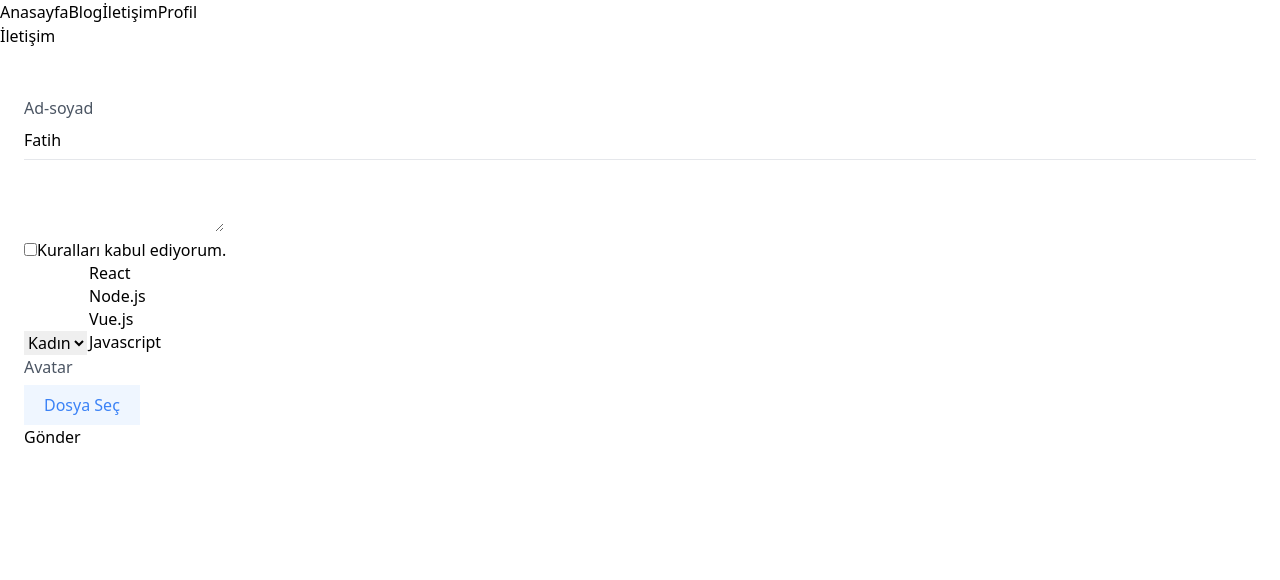
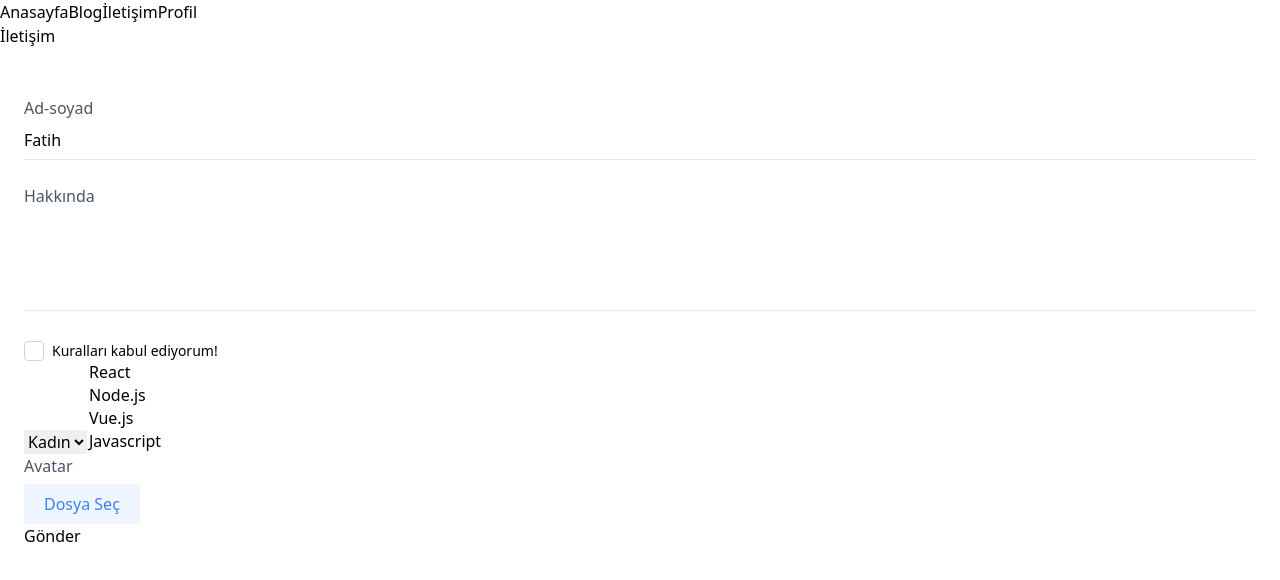
Before and after one commit to fatihkarasoglu/trying-first-react-app-2, a React (Create React App) app: page /Contact in a window 1280 px wide. Shown: the top 580 px of the page. Built offline with nearby package versions, Linux system fonts and the light colour scheme.

Commit message:
commit-7.1

```diff
--- a/package.json
+++ b/package.json
@@ -6,6 +6,7 @@
     "@testing-library/jest-dom": "^5.16.5",
     "@testing-library/react": "^13.4.0",
     "@testing-library/user-event": "^13.5.0",
+    "classnames": "^2.3.2",
     "formik": "^2.2.9",
     "react": "^18.2.0",
     "react-dom": "^18.2.0",
--- a/src/components/form/Checkbox.js
+++ b/src/components/form/Checkbox.js
@@ -1,12 +1,23 @@
 import { useField } from "formik";
-import { FiCheck } from "react-icons/all"
+import { FiCheck } from "react-icons/fi";
+import classNames from "classnames";
 
 export default function Checkbox({ label, ...props}) {
 
     const [field, meta, helpers] = useField(props);
 
-    <label>
-        <div>{label}</div>
-        <input {...props} {...field} />
-    </label>
+    return(
+        <label className="flex gap-x-2 text-sm cursor-pointer items-center">
+            <button onClick={() => {
+                helpers.setValue(!field.value)
+            }} className={classNames({
+                "w-5 h-5 rounded border flex items-center justify-center": true,
+                "border-gray-300 text-transparent": !field.value,
+                "border-blue-600 text-blue-600": field.value
+            })}>
+                <FiCheck size={16} />
+            </button>
+            {label}
+        </label>
+    )
 }
--- /dev/null
+++ b/src/components/form/Textarea.js
@@ -0,0 +1,13 @@
+import { useField } from "formik"
+
+export default function Textarea({ label, ...props}) {
+
+    const [field, meta, helpers] = useField(props)
+
+    return(
+        <label className="block w-full">
+            <div className="text-sm- text-gray-600 block mb-1.5"> {label} </div>
+            <textarea className="w-full border-b resize-none outline-none focus:border-black" {...field} {...props} />
+        </label>
+    )
+}
--- a/src/pages/Contact.js
+++ b/src/pages/Contact.js
@@ -3,6 +3,8 @@ import { Helmet } from "react-helmet";
 
 import Input from "../components/form/input";
 import File from "../components/form/File";
+import Checkbox from "../components/form/Checkbox";
+import Textarea from "../components/form/Textarea";
 
 export default function Contact() {
 
@@ -28,11 +30,8 @@ export default function Contact() {
                 {({ values }) => (
                     <Form className="p-6">
                         <Input label="Ad-soyad" name="name" /> <br />
-                        <Field component="textarea" name="about" /> <br />
-                        <label>
-                            <Field type="checkbox" name="accept" />
-                            Kuralları kabul ediyorum.
-                        </label> <br />
+                        <Textarea label="Hakkında" rows={4} name="about" /> <br />
+                        <Checkbox label="Kuralları kabul ediyorum!" name="accept" />
                         <Field component="select" name="gender">
                             <option value={1}>Kadın</option>
                             <option value={2}>Erkek</option>
```
Also changed, not shown: 1 other file (tests, documents, lock files or other folders).
